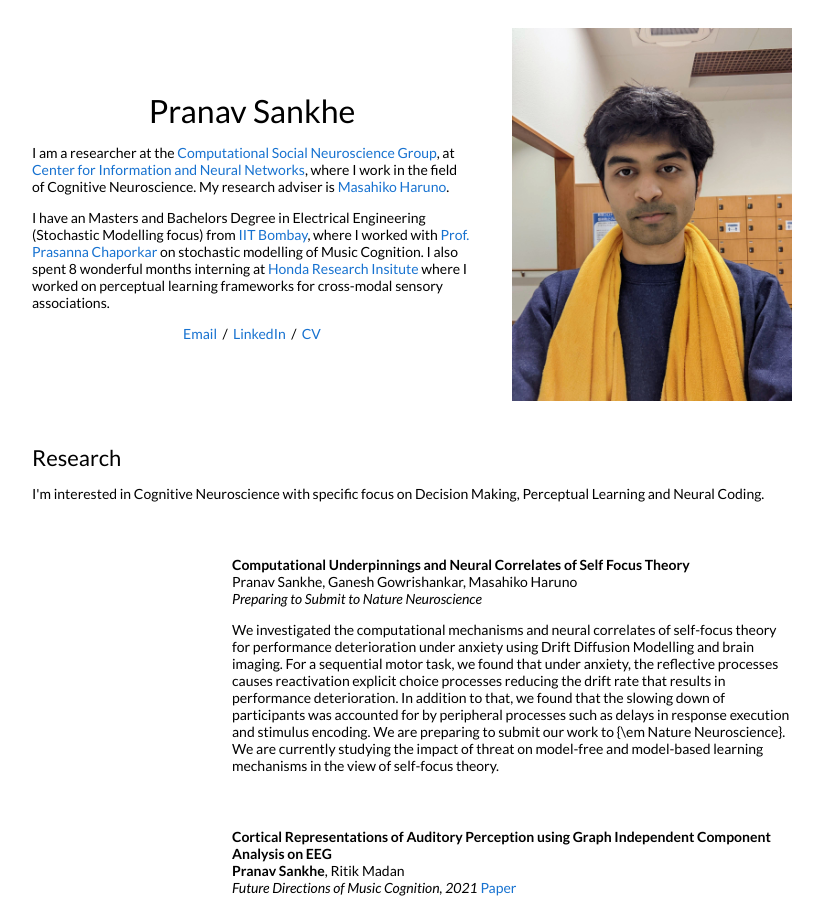
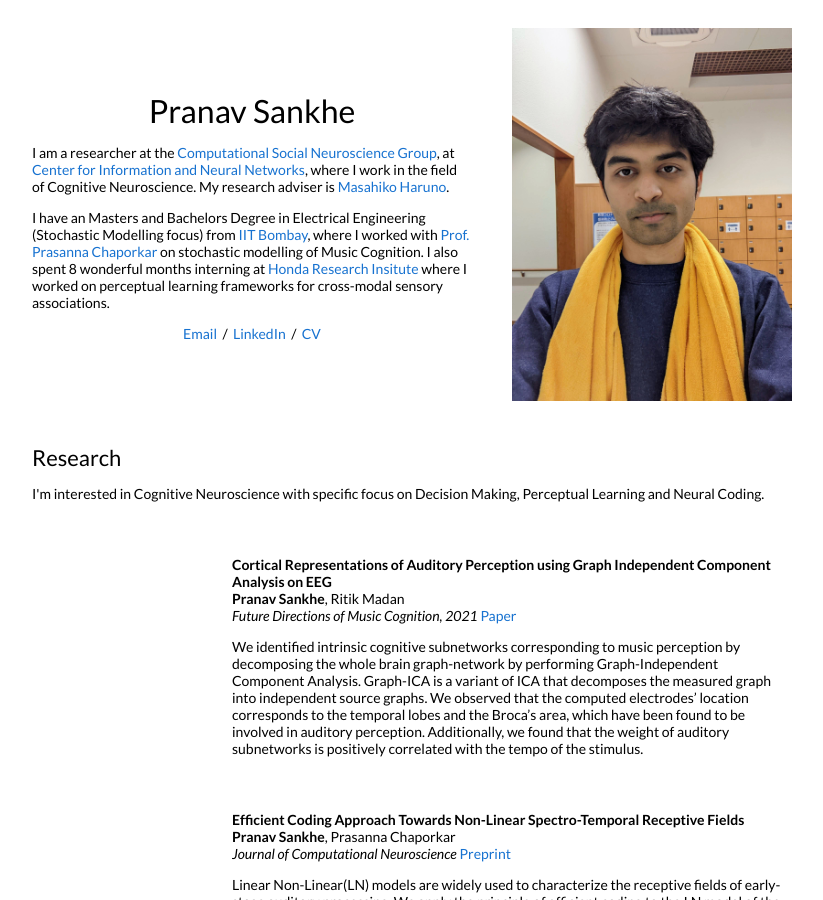
Before and after one commit to pranav-sankhe/pranav-sankhe.github.io, a Jekyll site: the page built from _posts/2020-10-24-venue.markdown, in a window 1280 px wide and 900 px high. Shown: the whole window, without its empty margins (228-1051 px from the left). Built offline with Jekyll 4.4.1, drawn with Linux system fonts in a browser that asks for light colours; our own code applies the rules of GitHub Pages for plain Markdown files.

Commit message:
Update 2020-10-24-venue.markdown

```diff
--- a/_posts/2020-10-24-venue.markdown
+++ b/_posts/2020-10-24-venue.markdown
@@ -6,7 +6,7 @@ image:
 categories: research
 author: "Pranav Sankhe, Ganesh Gowrishankar, Masahiko Haruno"
 authors: "Pranav Sankhe, Ganesh Gowrishankar, Masahiko Haruno"
-venue: "Preparing to Submit to Nature Neuroscience"
+<!-- venue: "Preparing to Submit to Nature Neuroscience" -->
 arxiv:
 slides:
 code:
```
